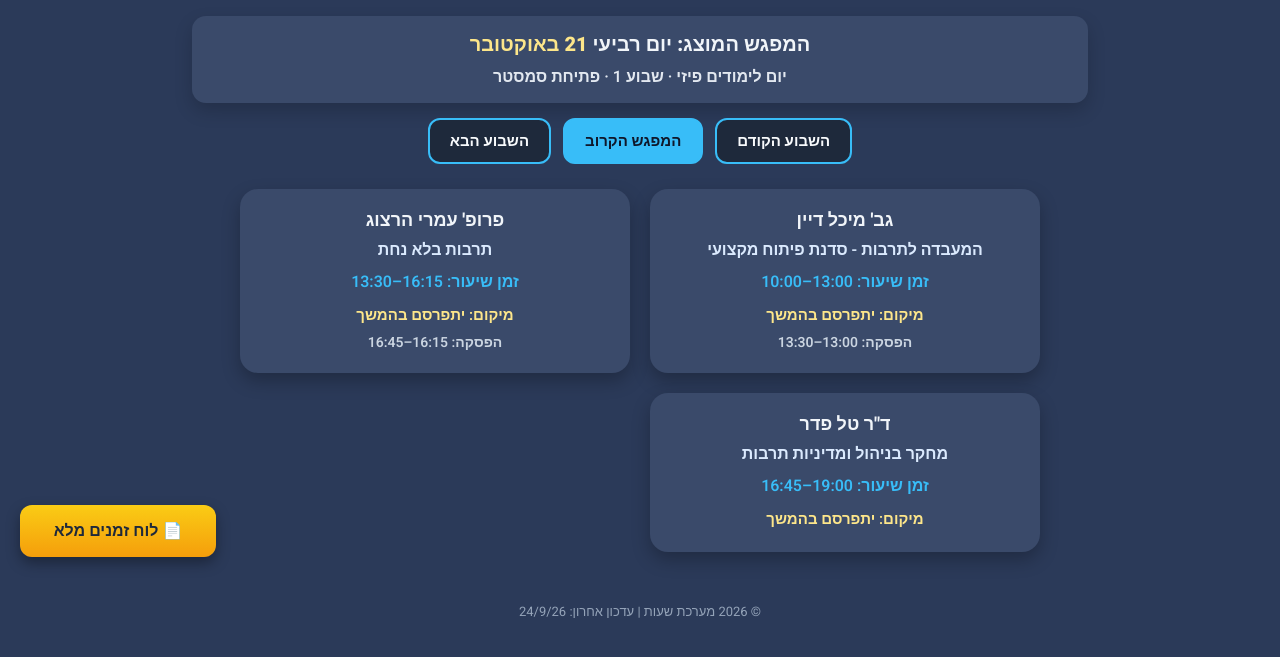
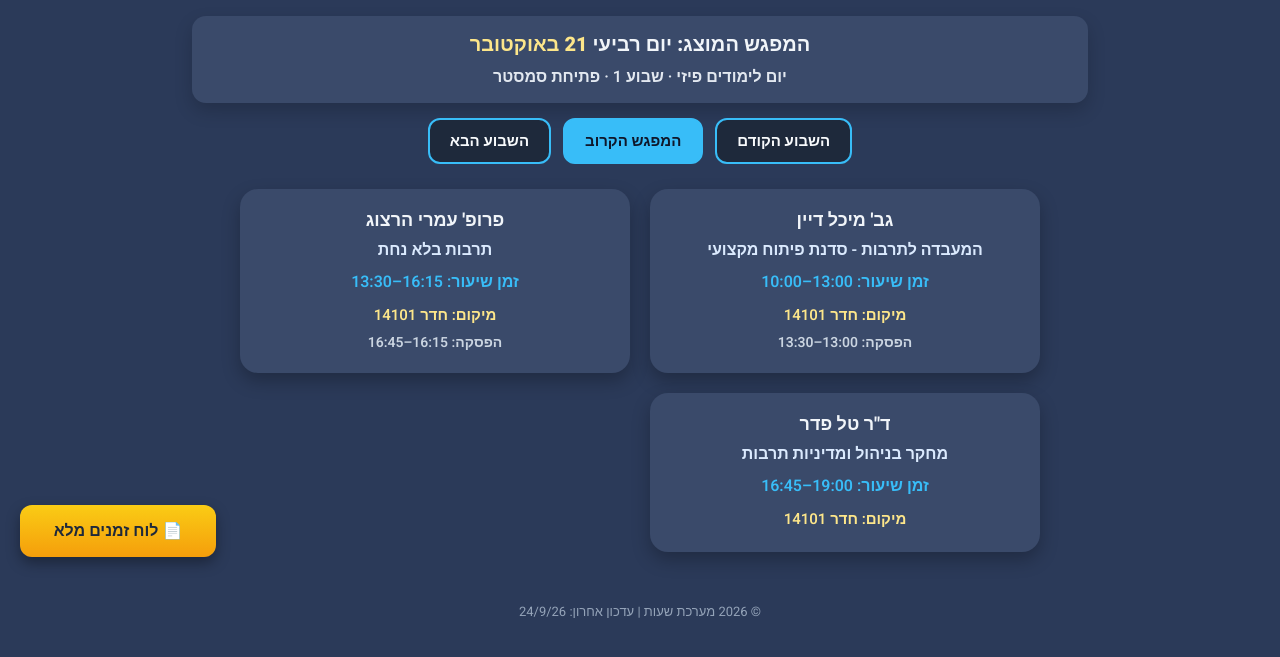
Before and after one commit to TalFeder2/Sapir_SemB_Tashpav_Gr_7, a plain HTML site: page index.html in a window 1280 px wide. Shown: the part 223-880 px from the top of the page. Drawn offline with Linux system fonts and the light colour scheme.

Commit message:
Set room to חדר 14101 for all physical classes

```diff
--- a/index.html
+++ b/index.html
@@ -127,7 +127,7 @@
       { lecturer: "גב' מיכל דיין",          course: "המעבדה לתרבות",                      time: "19:00–16:45", break: "" },
     ];
 
-    const ROOM = "יתפרסם בהמשך";
+    const ROOM = "חדר 14101";
 
     function getNextWednesday(fromDate){
       const d = new Date(fromDate.getFullYear(), fromDate.getMonth(), fromDate.getDate());
```
